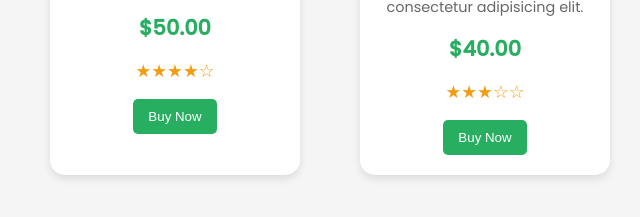
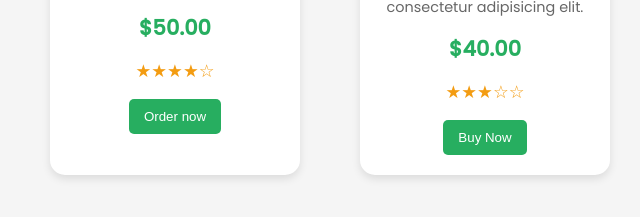
Before and after one commit to Karounal16/Productcard, a plain HTML site: page index.html in a window 1280 px wide. Shown: the part 153-370 px from the top of the page, 0-640 px from the left. Drawn offline with Linux system fonts and the light colour scheme.

Commit message:
Update index.html

```diff
--- a/index.html
+++ b/index.html
@@ -22,7 +22,7 @@
             <div class="rating">
                 <span>★★★★☆</span>
             </div>
-            <button class="buy-now">Buy Now</button>
+            <button class="buy-now">Order now</button>
         </div>
 
         <div class="product-card">
```
